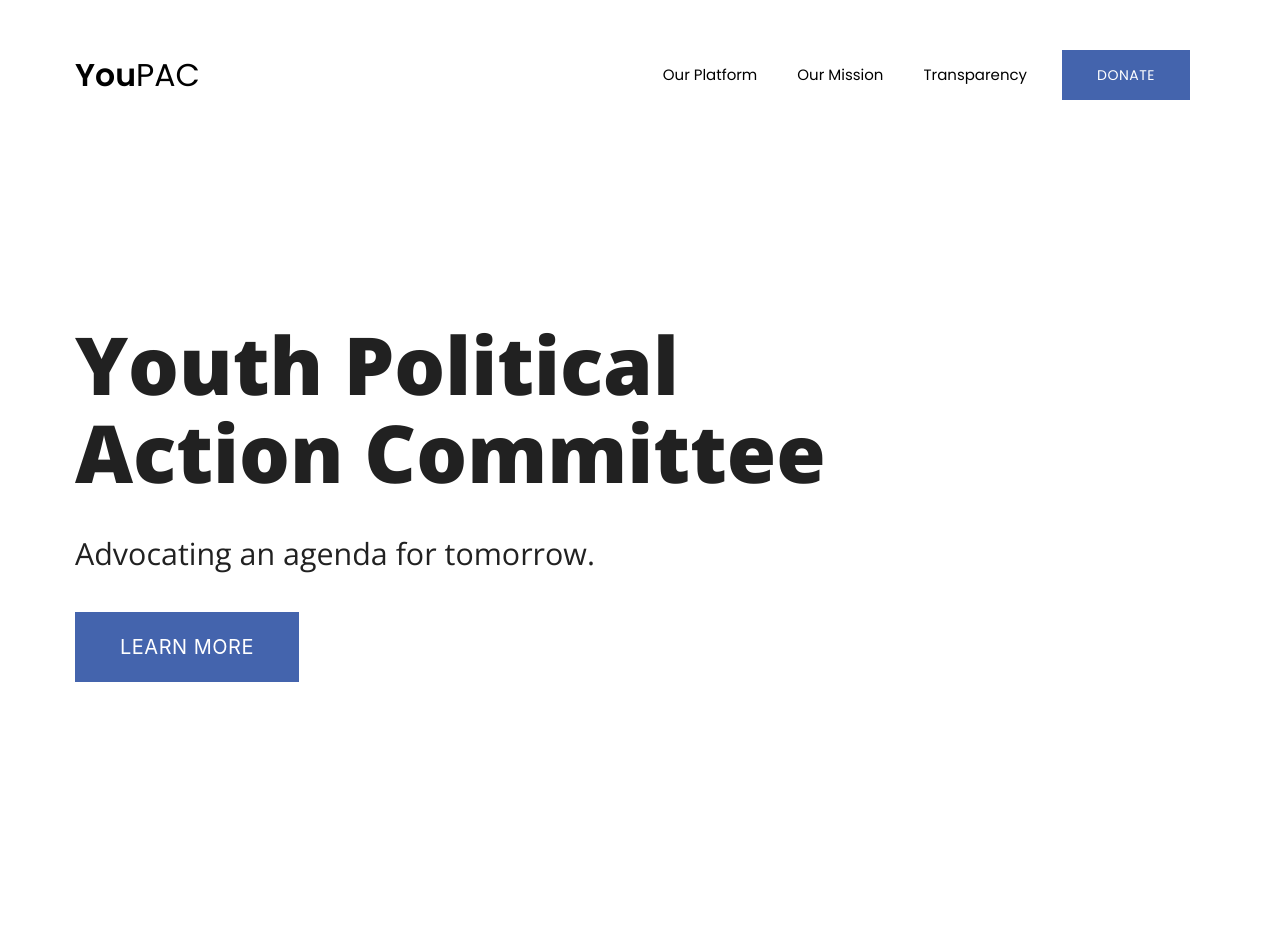
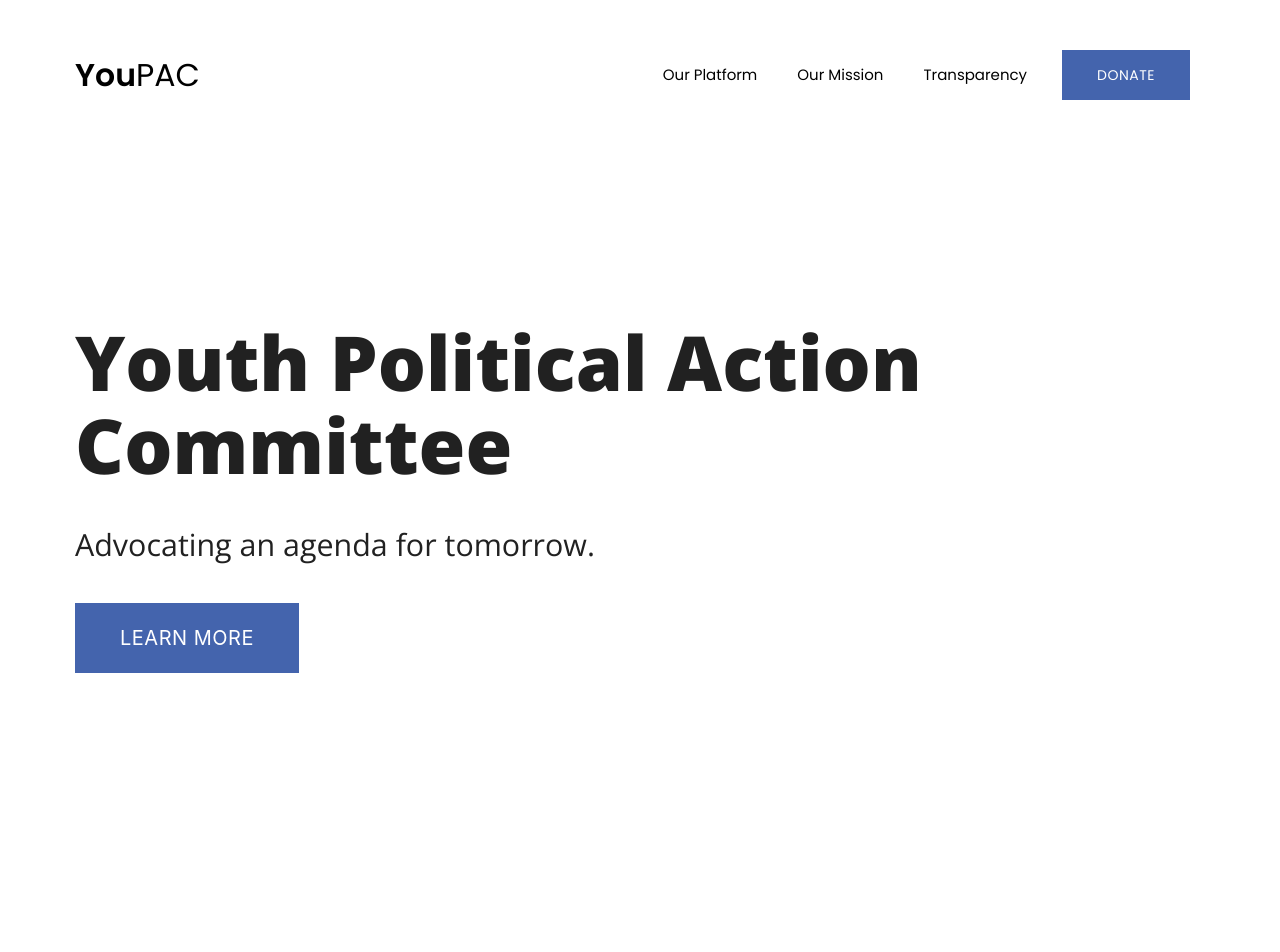
Before and after one commit to Crecker2/youpac2, a Jekyll site: the page built from index.md, in a window 1280 px wide. Shown: the top 952 px of the page. Built offline with Jekyll 4.4.1, drawn with Linux system fonts in a browser that asks for light colours.

Commit message:
fixed mobile header font size

```diff
--- a/css/stylesheet.scss
+++ b/css/stylesheet.scss
@@ -175,7 +175,7 @@
     font-weight: 800;
     width: 75%;
     max-width: 900px;
-    font-size: calc(62px + (95 - 62) * ((100vw - 522px) / (1912 - 522))) !important;
+    font-size: calc(62px + (95 - 62) * ((100vw - 823px) / (1912 - 823))) !important;
   }
   p {
     font-family: 'Open Sans', sans-serif;
```
